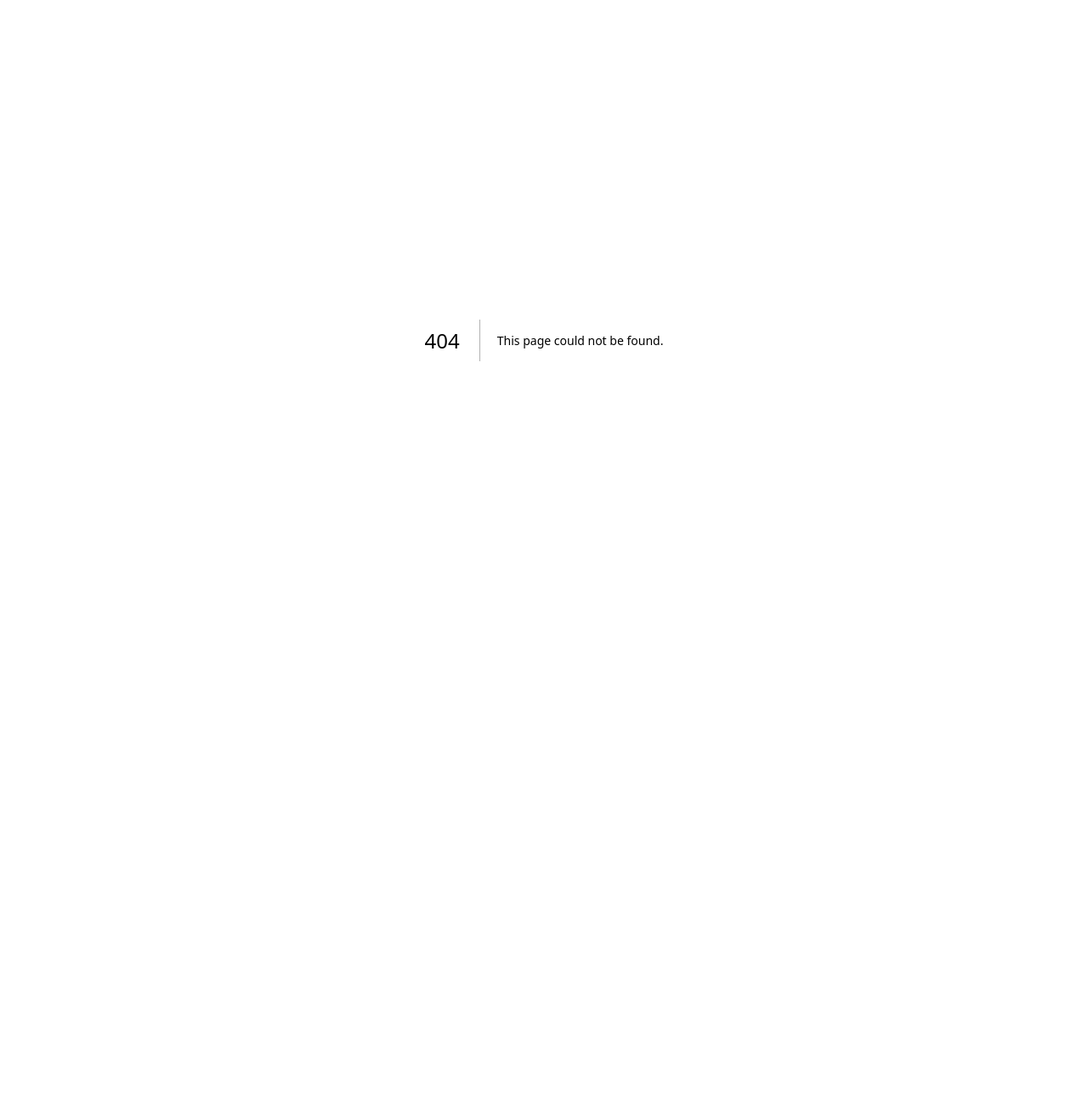
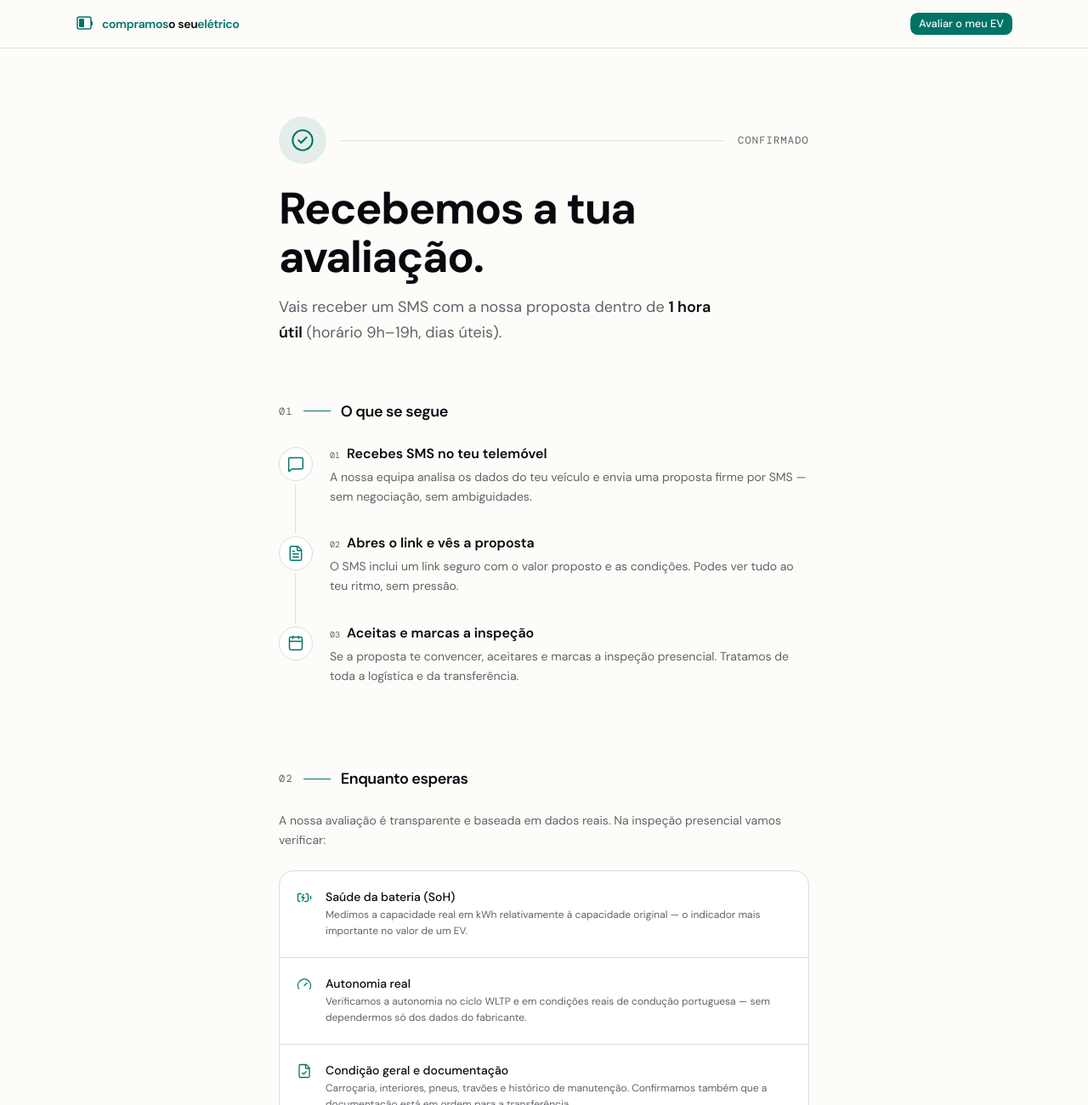
Before and after one commit to slamcoderpt/compramosseueletrico, a Next.js app: page /avaliar/obrigado in a window 1280 px wide. Before the commit this address had no page. Shown: the top 1300 px of the page at 85% size. Before the commit the page ends 800 px from the top, so only its background shows below. Built offline with nearby package versions, Linux system fonts and the light colour scheme; a web font is replaced by a local one.

Commit message:
feat(public): thank-you page with frontend-design polish

```diff
--- /dev/null
+++ b/app/(public)/avaliar/obrigado/page.tsx
@@ -0,0 +1,213 @@
+import Link from "next/link";
+import { CheckCircle2, MessageSquare, FileText, Calendar, BatteryCharging, Gauge, FileCheck, ArrowLeft } from "lucide-react";
+import { buttonVariants } from "@/components/ui/button";
+import { cn } from "@/lib/utils";
+
+export default async function ObrigadoPage({
+  searchParams,
+}: {
+  searchParams: Promise<{ ref?: string }>;
+}) {
+  const { ref } = await searchParams;
+
+  return (
+    <div className="max-w-2xl mx-auto px-4 sm:px-6 py-12 sm:py-20 space-y-16">
+
+      {/* ================================================================
+          HERO — Success confirmation
+          ================================================================ */}
+      <section className="space-y-6">
+        {/* Icon + rule */}
+        <div className="flex items-center gap-4">
+          <div className="flex-shrink-0 w-14 h-14 rounded-full bg-primary/10 flex items-center justify-center">
+            <CheckCircle2
+              className="text-primary"
+              size={28}
+              strokeWidth={1.75}
+              aria-hidden="true"
+            />
+          </div>
+          <div className="h-px flex-1 bg-border" aria-hidden="true" />
+          <span className="font-mono text-xs text-muted-foreground tracking-widest uppercase shrink-0">
+            Confirmado
+          </span>
+        </div>
+
+        {/* Headline */}
+        <div className="space-y-4">
+          <h1
+            className="font-bold leading-[1.1] tracking-tight text-foreground"
+            style={{ fontSize: "clamp(2rem, 5vw, 3.25rem)" }}
+          >
+            Recebemos a tua avaliação.
+          </h1>
+          <p className="text-base sm:text-lg text-muted-foreground leading-relaxed max-w-lg">
+            Vais receber um SMS com a nossa proposta dentro de{" "}
+            <strong className="text-foreground font-semibold">1 hora útil</strong>{" "}
+            (horário 9h–19h, dias úteis).
+          </p>
+        </div>
+      </section>
+
+      {/* ================================================================
+          O QUE SE SEGUE — 3-step timeline
+          ================================================================ */}
+      <section className="space-y-6">
+        {/* Section header */}
+        <div className="flex items-center gap-3">
+          <span className="font-mono text-xs text-muted-foreground tracking-widest uppercase">
+            01
+          </span>
+          <div className="h-px w-8 bg-primary" aria-hidden="true" />
+          <h2 className="font-semibold text-lg tracking-tight">O que se segue</h2>
+        </div>
+
+        {/* Steps */}
+        <ol className="space-y-0" role="list">
+          {[
+            {
+              number: "01",
+              icon: <MessageSquare size={20} strokeWidth={1.75} aria-hidden="true" />,
+              title: "Recebes SMS no teu telemóvel",
+              description:
+                "A nossa equipa analisa os dados do teu veículo e envia uma proposta firme por SMS — sem negociação, sem ambiguidades.",
+            },
+            {
+              number: "02",
+              icon: <FileText size={20} strokeWidth={1.75} aria-hidden="true" />,
+              title: "Abres o link e vês a proposta",
+              description:
+                "O SMS inclui um link seguro com o valor proposto e as condições. Podes ver tudo ao teu ritmo, sem pressão.",
+            },
+            {
+              number: "03",
+              icon: <Calendar size={20} strokeWidth={1.75} aria-hidden="true" />,
+              title: "Aceitas e marcas a inspeção",
+              description:
+                "Se a proposta te convencer, aceitares e marcas a inspeção presencial. Tratamos de toda a logística e da transferência.",
+            },
+          ].map((step, idx, arr) => (
+            <li key={step.number} className="relative flex gap-5">
+              {/* Vertical connector line */}
+              {idx < arr.length - 1 && (
+                <div
+                  className="absolute left-[19px] top-12 bottom-0 w-px bg-border"
+                  aria-hidden="true"
+                />
+              )}
+
+              {/* Step marker */}
+              <div className="relative flex-shrink-0 w-10 h-10 mt-1 rounded-full border border-border bg-card flex items-center justify-center text-primary">
+                {step.icon}
+              </div>
+
+              {/* Content */}
+              <div className="pb-8 space-y-1 min-w-0">
+                <div className="flex items-baseline gap-2">
+                  <span className="font-mono text-[10px] text-muted-foreground tabular-nums">
+                    {step.number}
+                  </span>
+                  <h3 className="font-semibold text-sm sm:text-base text-foreground">
+                    {step.title}
+                  </h3>
+                </div>
+                <p className="text-sm text-muted-foreground leading-relaxed">
+                  {step.description}
+                </p>
+              </div>
+            </li>
+          ))}
+        </ol>
+      </section>
+
+      {/* ================================================================
+          ENQUANTO ESPERAS — Inspection checklist
+          ================================================================ */}
+      <section className="space-y-6">
+        {/* Section header */}
+        <div className="flex items-center gap-3">
+          <span className="font-mono text-xs text-muted-foreground tracking-widest uppercase">
+            02
+          </span>
+          <div className="h-px w-8 bg-primary" aria-hidden="true" />
+          <h2 className="font-semibold text-lg tracking-tight">Enquanto esperas</h2>
+        </div>
+
+        {/* Reassurance intro */}
+        <p className="text-sm text-muted-foreground leading-relaxed">
+          A nossa avaliação é transparente e baseada em dados reais. Na inspeção presencial vamos verificar:
+        </p>
+
+        {/* Checklist */}
+        <div className="rounded-xl border border-border bg-card divide-y divide-border overflow-hidden">
+          {[
+            {
+              icon: <BatteryCharging size={18} strokeWidth={1.75} aria-hidden="true" />,
+              title: "Saúde da bateria (SoH)",
+              description:
+                "Medimos a capacidade real em kWh relativamente à capacidade original — o indicador mais importante no valor de um EV.",
+            },
+            {
+              icon: <Gauge size={18} strokeWidth={1.75} aria-hidden="true" />,
+              title: "Autonomia real",
+              description:
+                "Verificamos a autonomia no ciclo WLTP e em condições reais de condução portuguesa — sem dependermos só dos dados do fabricante.",
+            },
+            {
+              icon: <FileCheck size={18} strokeWidth={1.75} aria-hidden="true" />,
+              title: "Condição geral e documentação",
+              description:
+                "Carroçaria, interiores, pneus, travões e histórico de manutenção. Confirmamos também que a documentação está em ordem para a transferência.",
+            },
+          ].map((item) => (
+            <div key={item.title} className="flex items-start gap-4 p-5">
+              <div className="flex-shrink-0 mt-0.5 text-primary">{item.icon}</div>
+              <div className="space-y-0.5 min-w-0">
+                <p className="text-sm font-medium text-foreground">{item.title}</p>
+                <p className="text-xs text-muted-foreground leading-relaxed">
+                  {item.description}
+                </p>
+              </div>
+            </div>
+          ))}
+        </div>
+
+        <p className="text-xs text-muted-foreground leading-relaxed">
+          Não precisas de preparar nada agora. Se a proposta for aceite, a nossa equipa diz-te exactamente o que levar para a inspeção.
+        </p>
+      </section>
+
+      {/* ================================================================
+          CTA SECUNDÁRIA
+          ================================================================ */}
+      <div className="flex flex-col sm:flex-row sm:items-center gap-4 pt-2 border-t border-border">
+        <Link
+          href="/"
+          className={cn(
+            buttonVariants({ variant: "outline", size: "sm" }),
+            "inline-flex items-center gap-2 self-start"
+          )}
+        >
+          <ArrowLeft size={14} aria-hidden="true" />
+          Voltar à página inicial
+        </Link>
+
+        <p className="text-xs text-muted-foreground font-mono">
+          Dúvidas? Contacta-nos antes de receberes o SMS.
+        </p>
+      </div>
+
+      {/* ================================================================
+          FOOTER REF NOTE — low-contrast visual ack
+          ================================================================ */}
+      {ref && (
+        <p
+          className="font-mono text-xs text-muted-foreground/40 tracking-wide"
+          aria-label={`Referência da avaliação: ${ref}`}
+        >
+          Refª: {ref}
+        </p>
+      )}
+    </div>
+  );
+}
```
